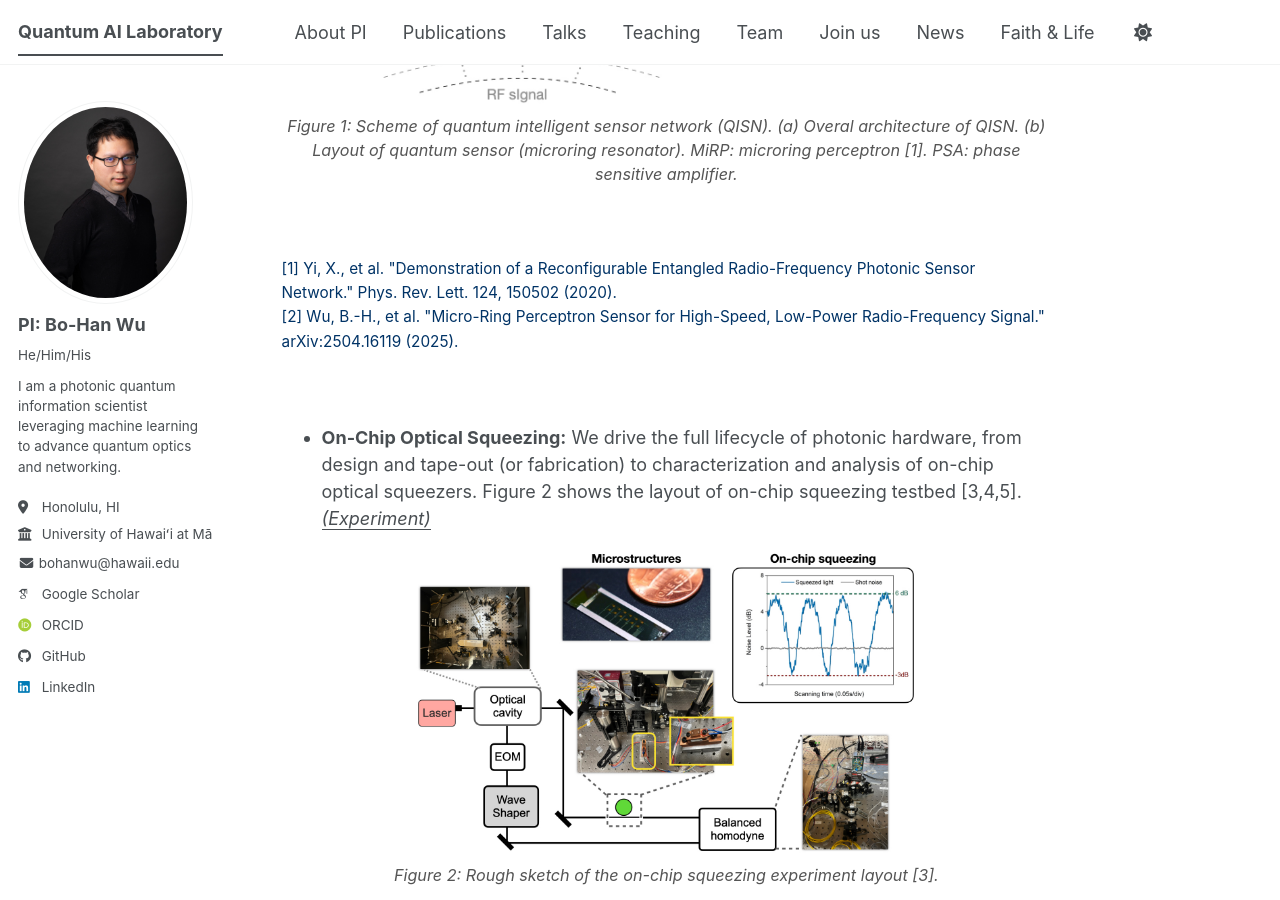
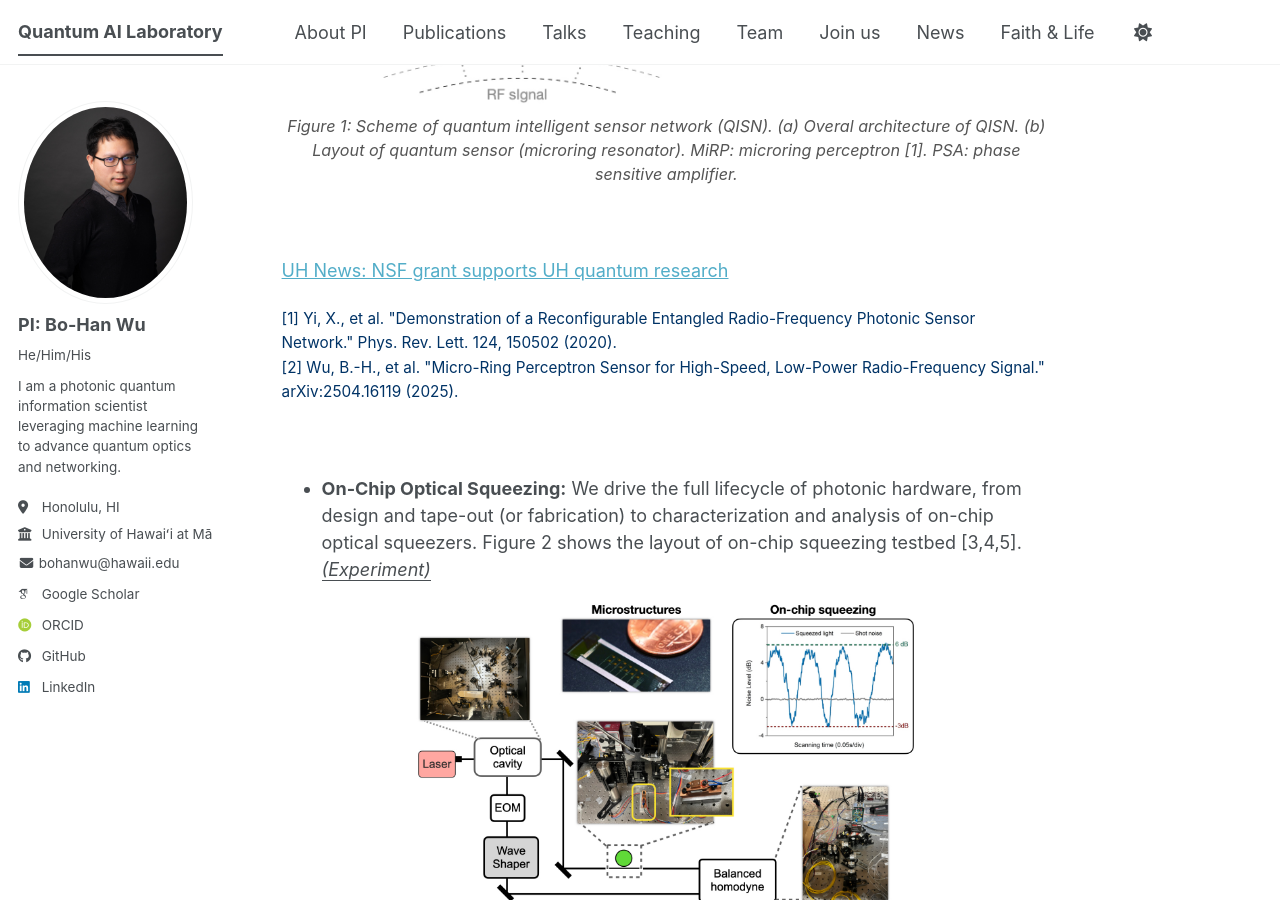
Before and after one commit to go705/go705.github.io, a Jekyll site: the page built from _pages/about.md, in a window 1280 px wide and 900 px high, scrolled down 890 px. Built offline with Jekyll 4.4.1, drawn with Linux system fonts in a browser that asks for light colours; some web fonts are replaced; a script bundle is joined from its source files by our own code; library files that are not in the unit come from our copies.

Commit message:
Update about.md

```diff
--- a/_pages/about.md
+++ b/_pages/about.md
@@ -19,6 +19,8 @@ We specialize in four key research thrusts:
     Figure 1: Scheme of quantum intelligent sensor network (QISN). (a) Overal architecture of QISN. (b) Layout of quantum sensor (microring resonator). MiRP: microring perceptron [1]. PSA: phase sensitive amplifier.
   </p>
 </div>
+
+[UH News: NSF grant supports UH quantum research](https://www.hawaii.edu/news/2026/05/29/nsf-grant-quantum-research/)
 
 <div style="font-size: 0.85em; margin-bottom: 70px; line-height: 1.6;">
   <a href="https://journals.aps.org/prl/abstract/10.1103/PhysRevLett.124.150502" target="_blank" style="color: #003366; text-decoration: none;">[1] Yi, X., et al. "Demonstration of a Reconfigurable Entangled Radio-Frequency Photonic Sensor Network." Phys. Rev. Lett. 124, 150502 (2020).</a><br>
```
